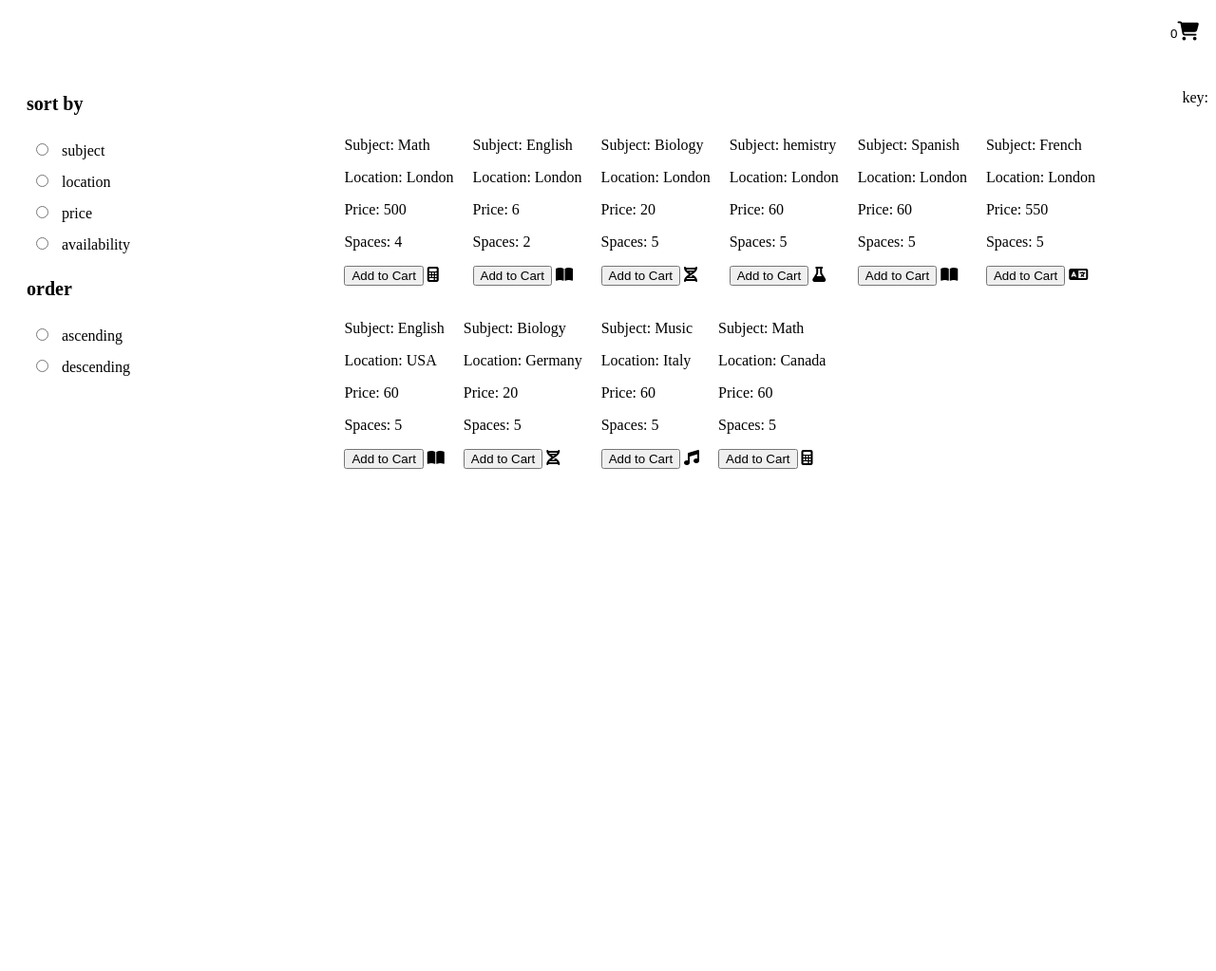
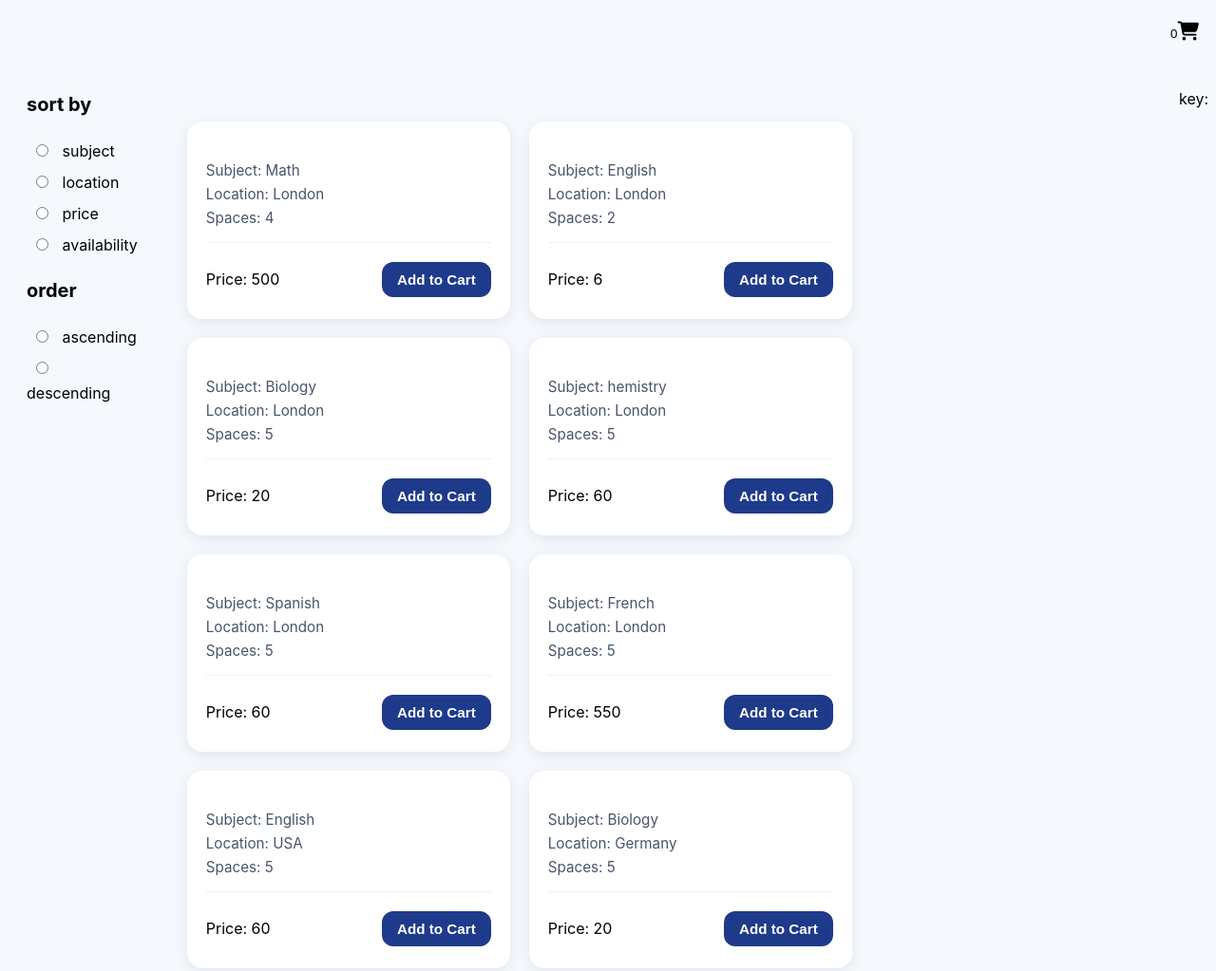
Before and after one commit to ruqaiyaRoomi/CST3144-CW1, a plain HTML site: page index.html in a window 1280 px wide. Shown: the top 1023 px of the page at 95% size. Before the commit the page ends 800 px from the top, so only its background shows below. Drawn offline with nearby package versions, Linux system fonts and the light colour scheme.

Commit message:
edited the lesson card html

```diff
--- a/index.html
+++ b/index.html
@@ -34,18 +34,24 @@
                 <input type="radio" value="spaces" name="sort" v-model="key"> availability
             </label>
             <p>order</p>
-            <label for="ascending"><input type="radio" name="order" id="ascending" v-on:change="sortAsc"> ascending</label>
-            <label for="descending"><input type="radio" name="order" id="descending" v-on:change="sortDsc"> descending</label>
+            <label for="ascending"><input type="radio" value="asc" name="order"  id="ascending"  v-on:change="sortAsc"> ascending</label>
+            <label for="descending"><input type="radio" value="dsc"  name="order" id="descending" v-on:change="sortDsc"> descending</label>
     </div>
 
         <div id="lessonContainer">
             <div class="lessonCard" v-for="lesson in sortedList">
-                    <p>Subject: {{lesson.subject}}</p>
-                    <p>Location: {{lesson.location}}</p>
-                    <p>Price: {{lesson.price}}</p>
-                    <p>Spaces: {{lesson.spaces}}</p>
-                    <button v-on:click="addToCart(lesson)">Add to Cart</button>
-                    <i v-bind:class="lesson.icon"></i>
+                <div><img src="" alt=""></div>
+                <div class="lessonBody">
+                    <div class="lessonInfo">
+                    <p class="subject">Subject: {{lesson.subject}}</p>
+                    <p class="location">Location: {{lesson.location}}</p>
+                    <p class="spaces">Spaces: {{lesson.spaces}}</p>
+                    </div>
+                    <div class="lessonFooter">
+                        <p>Price: {{lesson.price}}</p>
+                        <button class="addButton" v-on:click="addToCart(lesson)">Add to Cart</button>
+                    </div>
+                </div>
             </div>
         </div>
 
--- a/style.css
+++ b/style.css
@@ -1,3 +1,11 @@
+  body {
+  font-family: 'Inter', sans-serif;
+  background-color: #f5f8fc;
+  display: flex;
+  justify-content: center;
+  align-items: center;
+  min-height: 100vh;
+}
 
 
 main {
@@ -18,6 +26,88 @@ main {
     flex-wrap: wrap;
     justify-content: flex-start;
     margin-top: 50px;
+}
+
+.lessonCard {
+  width: 340px;
+  background: #fff;
+  border-radius: 16px;
+  box-shadow: 0 4px 16px rgba(0,0,0,0.08);
+  overflow: hidden;
+  display: flex;
+  flex-direction: column;
+  transition: transform 0.2s ease;
+}
+
+.lessonCard:hover {
+  transform: translateY(-4px);
+}
+
+.card-image {
+  position: relative;
+  width: 100%;
+  height: 220px;
+  overflow: hidden;
+}
+
+.card-image img {
+  width: 100%;
+  height: 100%;
+  object-fit: cover;
+}
+
+
+
+.lessonBody {
+  padding: 16px 20px;
+}
+
+.lessonInfo {
+  color: #475569;
+  font-size: 0.95rem;
+  margin-bottom: 16px;
+}
+
+.lessonInfo p {
+  margin: 6px 0;
+  display: flex;
+  align-items: center;
+  gap: 6px;
+}
+
+
+
+.lessonFooter {
+  display: flex;
+  align-items: center;
+  justify-content: space-between;
+  border-top: 1px solid #f0f0f0;
+  padding-top: 12px;
+}
+
+.price {
+  font-size: 1.5rem;
+  font-weight: 600;
+  color: #1e3a8a;
+}
+
+.addButton {
+  background-color: #1e3a8a;
+  color: white;
+  border: none;
+  border-radius: 12px;
+  padding: 10px 16px;
+  font-size: 0.95rem;
+  font-weight: 600;
+  cursor: pointer;
+  display: flex;
+  align-items: center;
+  gap: 8px;
+  transition: background 0.2s ease;
+}
+
+#addButton:hover {
+  background-color: #243ea8;
 }
 
 #cart {
```
